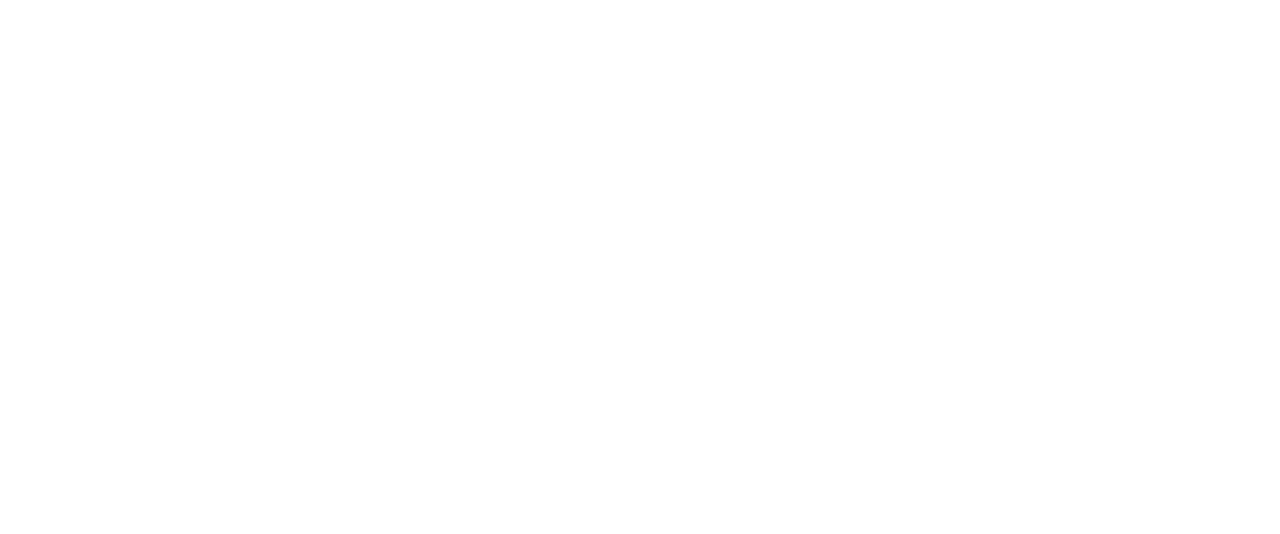
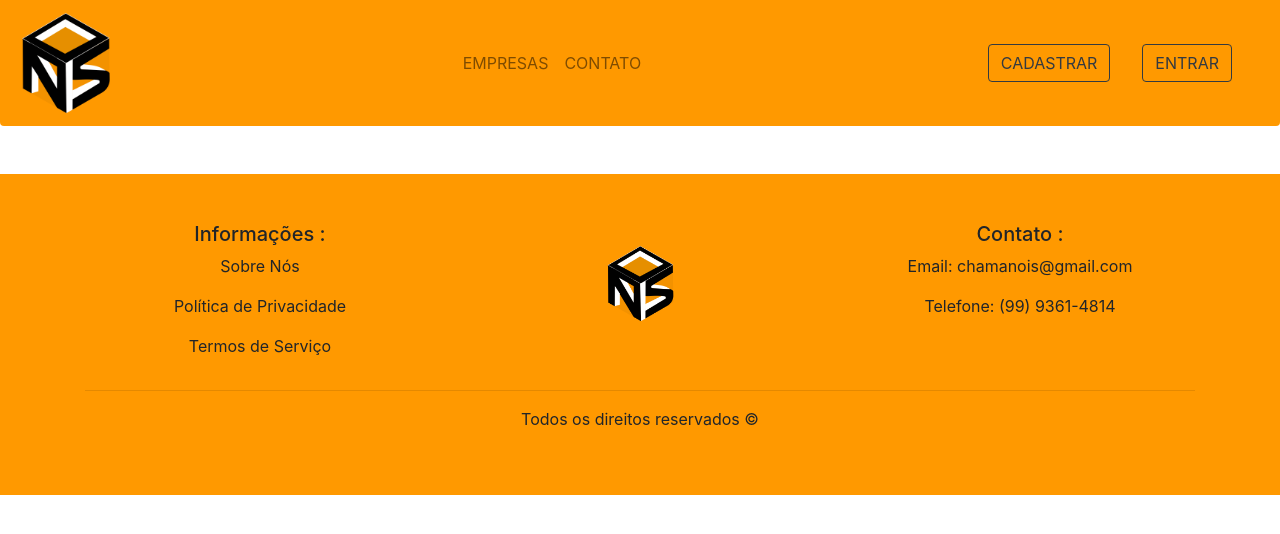
Before and after one commit to Chama-Nois/Chama-Nois, a plain HTML site: page contato.html in a window 1280 px wide. Drawn offline with nearby package versions, Linux system fonts and the light colour scheme.

Commit message:
adicionado header e footer nas paginas

```diff
--- a/contato.html
+++ b/contato.html
@@ -0,0 +1,87 @@
+<!DOCTYPE html>
+<html lang="en">
+<head>
+    <meta charset="UTF-8">
+    <meta name="viewport" content="width=device-width, initial-scale=1.0">
+    <title>Contato</title>
+    <link rel="shortcut icon" href="img/icon.png" type="image/x-icon">
+    <link rel="stylesheet" href="https://stackpath.bootstrapcdn.com/bootstrap/4.1.3/css/bootstrap.min.css"
+        integrity="sha384-MCw98/SFnGE8fJT3GXwEOngsV7Zt27NXFoaoApmYm81iuXoPkFOJwJ8ERdknLPMO" crossorigin="anonymous">
+    <link rel="stylesheet" href="css/style.css">
+</head>
+<body>
+    <header class="rounded-bottom" style="background-color: #ff9900;">
+        <nav class="navbar navbar-expand-lg navbar-light">
+            <a class="navbar-brand" href="index.html"><img src="img/icon.png" alt="" width="100"></a>
+            <button class="navbar-toggler" type="button" data-toggle="collapse" data-target="#navbarNav"
+                aria-controls="navbarNav" aria-expanded="false" aria-label="Alterna navegação">
+                <span class="navbar-toggler-icon"></span>
+            </button>
+            <div class="collapse navbar-collapse" id="navbarNav">
+                <ul class="navbar-nav mx-auto">
+                    <li class="nav-item ">
+                        <a class="nav-link" href="empresas.html">EMPRESAS <span class="sr-only">(Página atual)</span></a>
+                    </li>
+                    <li class="nav-item">
+                        <a class="nav-link" href="contato.html">CONTATO</a>
+                    </li>
+                </ul>
+                <span class="navbar">
+                    <a href="cadastro.html" class="btn btn-outline-dark">CADASTRAR</a>
+                </span>
+                <span class="navbar">
+                    <a href="entrar.html" class="btn btn-outline-dark mr-3">ENTRAR</a>
+                </span>
+            </div>
+
+
+        </nav>
+    </header>
+
+
+    <div class="rodape mt-5 ">
+        <footer class="text-black text-center p-5" style="background-color: #ff9900;">
+            <div class="container">
+                <div class="row">
+
+                    <div class="col-md-4">
+                        <h5>Informações :</h5>
+                        <p>Sobre Nós</p>
+                        <p>Política de Privacidade</p>
+                        <p>Termos de Serviço</p>
+                    </div>
+
+                    <div class="col-md-4 d-flex">
+                        <div class=" mx-auto mt-4">
+                            <img src="img/icon.png" alt="" width="75">
+                        </div>
+                    </div>
+
+                    <div class="col-md-4">
+                        <h5>Contato :</h5>
+                        <p>Email: chamanois@gmail.com</p>
+                        <p>Telefone: (99) 9361-4814</p>
+                    </div>
+
+                </div>
+                <hr>
+                <p>Todos os direitos reservados &copy;</p>
+            </div>
+        </footer>
+    </div>
+
+
+
+
+
+    <script src="https://code.jquery.com/jquery-3.3.1.slim.min.js"
+        integrity="sha384-q8i/X+965DzO0rT7abK41JStQIAqVgRVzpbzo5smXKp4YfRvH+8abtTE1Pi6jizo"
+        crossorigin="anonymous"></script>
+    <script src="https://cdnjs.cloudflare.com/ajax/libs/popper.js/1.14.3/umd/popper.min.js"
+        integrity="sha384-ZMP7rVo3mIykV+2+9J3UJ46jBk0WLaUAdn689aCwoqbBJiSnjAK/l8WvCWPIPm49"
+        crossorigin="anonymous"></script>
+    <script src="https://stackpath.bootstrapcdn.com/bootstrap/4.1.3/js/bootstrap.min.js"
+        integrity="sha384-ChfqqxuZUCnJSK3+MXmPNIyE6ZbWh2IMqE241rYiqJxyMiZ6OW/JmZQ5stwEULTy"
+        crossorigin="anonymous"></script>
+</body>
+</html>
```
Also changed, not shown: empresas.html (+87 -0 lines), index.html (+28 -7 lines).
